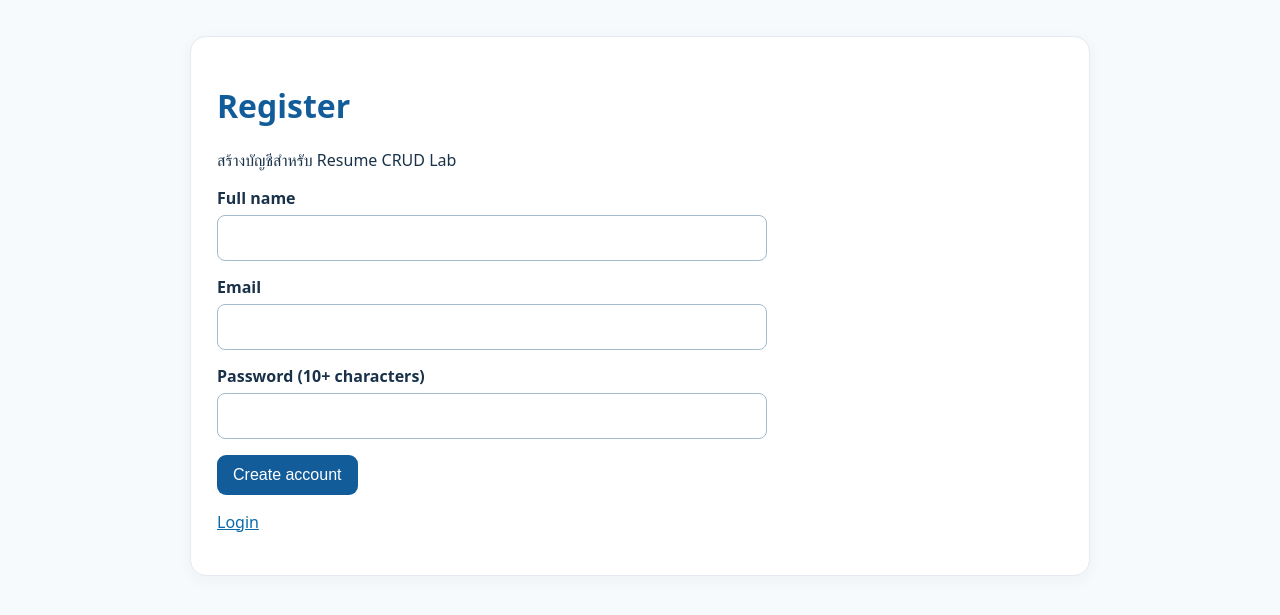
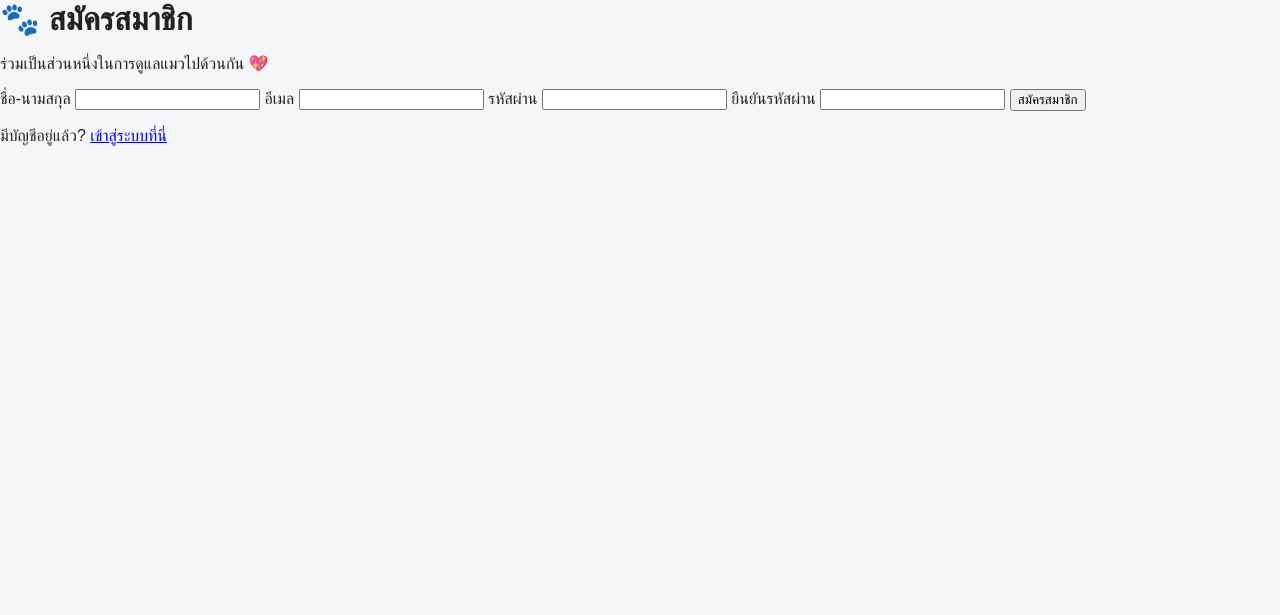
Before and after one commit to 68160183/DB-week12, a PHP site: page /register.php in a window 1280 px wide. Shown: the top 615 px of the page. Run offline with PHP 8.4, Linux system fonts and the light colour scheme; a stand-in replaces the project's code that opens the database connection.

Commit message:
Update login, logout, register pages and database migration

```diff
--- a/register.php
+++ b/register.php
@@ -1,34 +1,67 @@
 <?php
 require 'auth.php';
 require 'config/db.php';
-if (!empty($_SESSION['user_id'])) { header('Location: skills.php'); exit; }
-$error='';
-if ($_SERVER['REQUEST_METHOD']==='POST') {
- check_auth_token();
- $name=trim((string)($_POST['full_name']??''));
- $email=strtolower(trim((string)($_POST['email']??'')));
- $pass=(string)($_POST['password']??'');
- if (mb_strlen($name)<2 || mb_strlen($name)>150 || !filter_var($email,FILTER_VALIDATE_EMAIL) || strlen($email)>190 || strlen($pass)<10) {
-   $error='Provide a name, valid email, and password of at least 10 characters.';
- } else {
-   mysqli_begin_transaction($conn);
-   try {
-     $q=mysqli_prepare($conn,'INSERT INTO profile (full_name,email,headline) VALUES (?, ?, ?)');
-     $headline='Student'; mysqli_stmt_bind_param($q,'sss',$name,$email,$headline);
-     if(!mysqli_stmt_execute($q)) throw new Exception('profile');
-     $pid=mysqli_insert_id($conn); mysqli_stmt_close($q);
-     $hash=password_hash($pass,PASSWORD_DEFAULT);
-     $q=mysqli_prepare($conn,'INSERT INTO users (profile_id,email,password_hash) VALUES (?, ?, ?)');
-     mysqli_stmt_bind_param($q,'iss',$pid,$email,$hash);
-     if(!mysqli_stmt_execute($q)) throw new Exception('user');
-     mysqli_stmt_close($q);
-     mysqli_commit($conn); header('Location: login.php?registered=1'); exit;
-   } catch(Throwable $e) {
-     mysqli_rollback($conn); $error='Could not create account. Email may already be in use.';
-   }
- }
+$error = '';
+
+if ($_SERVER['REQUEST_METHOD'] === 'POST') {
+    check_auth_token();
+    $full_name = trim((string)($_POST['full_name'] ?? ''));
+    $email = strtolower(trim((string)($_POST['email'] ?? '')));
+    $password = (string)($_POST['password'] ?? '');
+    $confirm_password = (string)($_POST['confirm_password'] ?? '');
+
+    if ($full_name === '' || !filter_var($email, FILTER_VALIDATE_EMAIL) || strlen($password) < 6) {
+        $error = 'กรุณากรอกข้อมูลให้ครบถ้วน (รหัสผ่านอย่างน้อย 6 ตัวอักษร)';
+    } elseif ($password !== $confirm_password) {
+        $error = 'รหัสผ่าน and ยืนยันรหัสผ่านไม่ตรงกัน';
+    } else {
+        // ตรวจสอบอีเมลซ้ำ
+        $stmt = $conn->prepare("SELECT id FROM users WHERE email = ? LIMIT 1");
+        $stmt->bind_param("s", $email);
+        $stmt->execute();
+        $stmt->store_result();
+
+        if ($stmt->num_rows > 0) {
+            $error = 'อีเมลนี้ถูกใช้งาน, กรุณาใช้อีเมลอื่น';
+        } else {
+            $password_hash = password_hash($password, PASSWORD_DEFAULT);
+            $insert = $conn->prepare("INSERT INTO users (full_name, email, password_hash) VALUES (?, ?, ?)");
+            $insert->bind_param("sss", $full_name, $email, $password_hash);
+            if ($insert->execute()) {
+                header("Location: login.php?registered=1");
+                exit();
+            } else {
+                $error = 'เกิดข้อผิดพลาดในการสมัครสมาชิก';
+            }
+        }
+    }
 }
 ?>
-<!doctype html><html lang="th"><head><meta charset="utf-8"><meta name="viewport" content="width=device-width,initial-scale=1"><title>Register</title><link rel="stylesheet" href="assets/css/crud.css"></head><body><main class="wrap"><div class="panel"><h1>Register</h1><p>สร้างบัญชีสำหรับ Resume CRUD Lab</p>
-<?php if($error): ?><p class="err"><?=auth_escape($error)?></p><?php endif; ?>
-<form method="post"><input type="hidden" name="auth_csrf" value="<?=auth_escape(auth_token())?>"><label>Full name</label><input name="full_name" required maxlength="150"><label>Email</label><input name="email" type="email" required maxlength="190"><label>Password (10+ characters)</label><input name="password" type="password" required minlength="10"><p><button>Create account</button></p></form><p><a href="login.php">Login</a></p></div></main></body></html>
+<!doctype html>
+<html lang="th">
+<head>
+    <meta charset="utf-8">
+    <title>สมัครสมาชิก - Find my meow meow</title>
+    <link rel="stylesheet" href="assets/css/style.css"> <!-- ปรับ CSS ตามธีมชมพู/แมว -->
+</head>
+<body>
+    <div class="panel">
+        <h1>🐾 สมัครสมาชิก</h1>
+        <p>ร่วมเป็นส่วนหนึ่งในการดูแลแมวไปด้วนกัน 💖</p>
+        <?php if($error): ?><p class="err"><?=auth_escape($error)?></p><?php endif; ?>
+        <form method="post">
+            <input type="hidden" name="auth_csrf" value="<?=auth_escape(auth_token())?>">
+            <label>ชื่อ-นามสกุล</label>
+            <input type="text" name="full_name" required>
+            <label>อีเมล</label>
+            <input type="email" name="email" required>
+            <label>รหัสผ่าน</label>
+            <input type="password" name="password" required>
+            <label>ยืนยันรหัสผ่าน</label>
+            <input type="password" name="confirm_password" required>
+            <button type="submit">สมัครสมาชิก</button>
+        </form>
+        <p>มีบัญชีอยู่แล้ว? <a href="login.php">เข้าสู่ระบบที่นี่</a></p>
+    </div>
+</body>
+</html>
```
Also changed, not shown: database/this_week_migration.sql (+5 -6 lines), login.php (+40 -29 lines), logout.php (+21 -15 lines), 1 other file.
